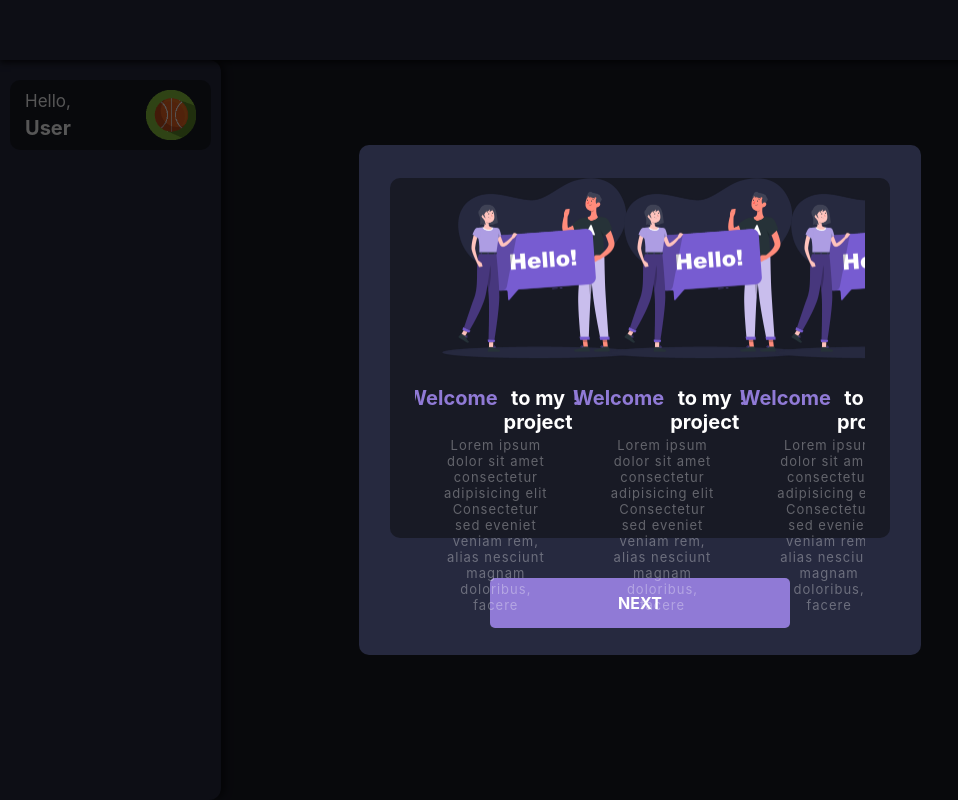
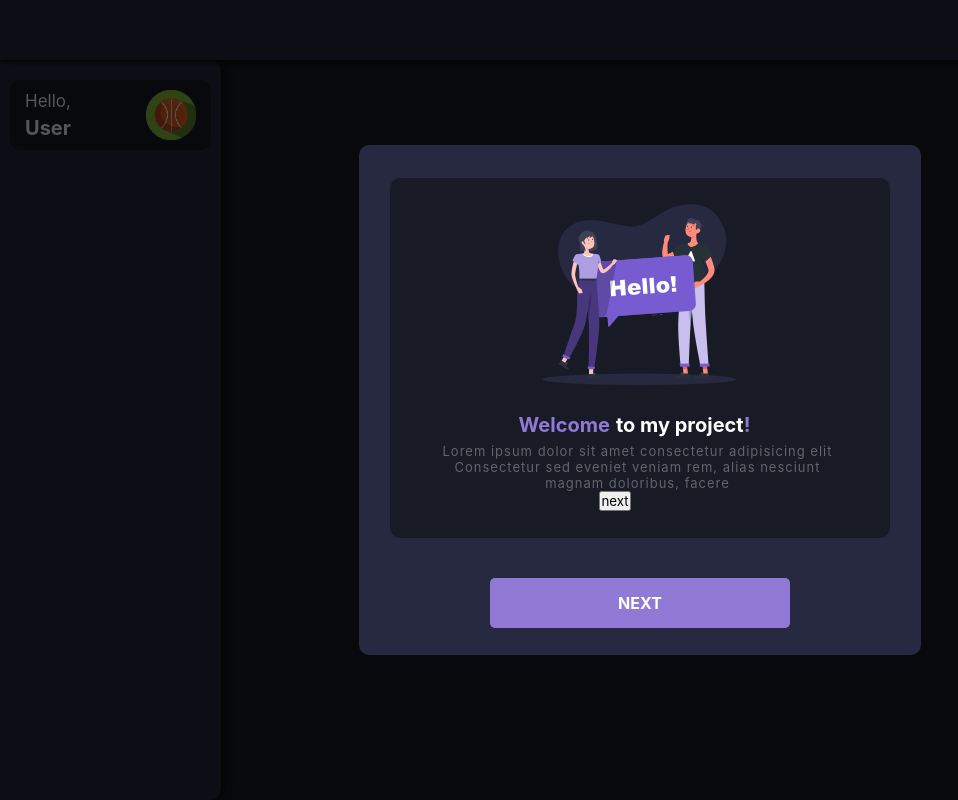
Before and after one commit to oPedroFranca/Todo-list, a React (Vite) app: page / in a window 1280 px wide. Shown: the whole page, without its empty margins (0-958 px from the left). Built offline with nearby package versions, Linux system fonts and the light colour scheme.

Commit message:
creating welcome Modal Slider

```diff
--- a/src/App.tsx
+++ b/src/App.tsx
@@ -28,6 +28,7 @@ export function App() {
       <Header></Header>
       <Main_content>
         <Sidebar_nav></Sidebar_nav>
+
         <Main></Main>
       </Main_content>
     </div>
--- a/src/components/WelcomeModal/ModalMain/Slider/Slider.tsx
+++ b/src/components/WelcomeModal/ModalMain/Slider/Slider.tsx
@@ -1,13 +1,38 @@
-import React from 'react';
-import { Swiper, SwiperProps, SwiperSlide } from 'swiper/react';
+/* eslint-disable react/jsx-key */
+import React, { useState } from 'react';
+import { Swiper, SwiperSlide } from 'swiper/react';
+import { Navigation } from 'swiper';
 
+import './style.css';
 import 'swiper/css';
+import 'swiper/css/pagination';
+import { FirstSlide } from './FirstSlide';
+import { SecondSlide } from './SecondSlide';
+import { ThirdSlide } from './ThirdSlide';
 
-interface SliderProps {
-  settings: SwiperProps;
-  children: React.ReactNode;
-}
+export const Slider = () => {
+  const [swiper, setSwiper] = useState(null);
+  const slides = [<FirstSlide />, <SecondSlide />, <ThirdSlide />];
 
-export const Slider = ({ settings, children }: SliderProps) => {
-  return <Swiper {...settings}>{children}</Swiper>;
+  const handleNextClick = () => {
+    if (swiper) {
+      swiper.slideNext();
+    }
+  };
+  return (
+    <Swiper
+      modules={[Navigation]}
+      style={{ marginLeft: '0px' }}
+      navigation
+      spaceBetween={50}
+      slidesPerView={1}
+      onSlideChange={() => console.log('slide change')}
+      onSwiper={(swiper) => setSwiper(swiper)}
+    >
+      {slides.map((slide, index) => (
+        <SwiperSlide key={index}>{slide}</SwiperSlide>
+      ))}
+      <button onClick={handleNextClick}>next</button>
+    </Swiper>
+  );
 };
--- a/src/components/WelcomeModal/ModalMain/index.tsx
+++ b/src/components/WelcomeModal/ModalMain/index.tsx
@@ -1,34 +1,20 @@
 import React from 'react';
 import { SubmitButtonModal } from '../SubmitButton';
 import { ModalMainDiv } from './style';
+
 import { Slider } from './Slider/Slider';
-import { SwiperSlide } from 'swiper/react';
-import { FirstSlide } from './FirstSlide';
-import { SecondSlide } from './SecondSlide';
-import { ThirdSlide } from './ThirdSlide';
 
 export const ModalMain = () => {
-  const settings = {
-    spaceBetween: 50,
-    slidesPerView: 3,
+  const handleNextClick = () => {
+    console.log('cloicado');
   };
 
   return (
     <>
       <ModalMainDiv>
-        <Slider settings={settings}>
-          <SwiperSlide>
-            <FirstSlide />
-          </SwiperSlide>
-          <SwiperSlide>
-            <SecondSlide />
-          </SwiperSlide>
-          <SwiperSlide>
-            <ThirdSlide />
-          </SwiperSlide>
-        </Slider>
+        <Slider />
       </ModalMainDiv>
-      <SubmitButtonModal />
+      <SubmitButtonModal onClick={handleNextClick} />
     </>
   );
 };
--- a/src/components/WelcomeModal/SubmitButton/index.tsx
+++ b/src/components/WelcomeModal/SubmitButton/index.tsx
@@ -1,6 +1,10 @@
 import React from 'react';
 import { Buttonsubmit } from './style';
 
-export const SubmitButtonModal = () => {
-  return <Buttonsubmit>Next</Buttonsubmit>;
+interface SubmitButtonModalProps {
+  onClick: React.MouseEventHandler<HTMLButtonElement>;
+}
+
+export const SubmitButtonModal = ({ onClick }: SubmitButtonModalProps) => {
+  return <Buttonsubmit onClick={onClick}>Next</Buttonsubmit>;
 };
```
Also changed, not shown: src/components/WelcomeModal/ModalMain/Slider/FirstSlide.tsx (renamed from src/components/WelcomeModal/ModalMain/FirstSlide.tsx), src/components/WelcomeModal/ModalMain/Slider/SecondSlide.tsx (renamed from src/components/WelcomeModal/ModalMain/SecondSlide.tsx), src/components/WelcomeModal/ModalMain/Slider/ThirdSlide.tsx (renamed from src/components/WelcomeModal/ModalMain/ThirdSlide.tsx), src/components/WelcomeModal/ModalMain/Slider/style.css (added), src/components/WelcomeModal/ModalMain/Slider/style.tsx (deleted).
